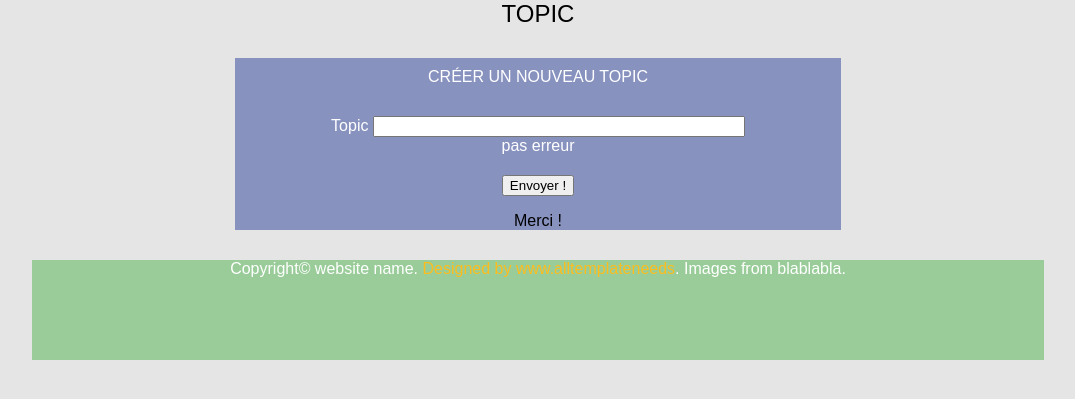
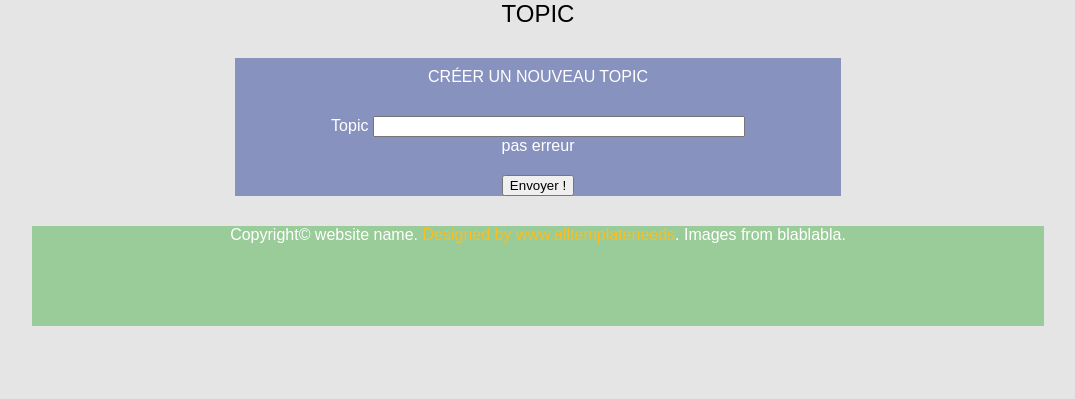
Before and after one commit to ufm040/forumwebforce3, a PHP site: page /topics.php in a window 1280 px wide. Shown: the part 54-453 px from the top of the page, without its empty margins (102-1177 px from the left). Run offline with PHP 8.4, Linux system fonts and the light colour scheme; data that the repository does not hold is empty.

Commit message:
Revert "test branche"
This reverts commit 00c713acccaac115ec98cd8f07f621092805f1e2.

```diff
--- a/topics.php
+++ b/topics.php
@@ -27,7 +27,6 @@ echo '<h2> Topic </h2>'; ?>
 	<div class="submit-label">
 		<input type="submit" value="Envoyer !" />
 	</div>
-	<p>Merci !</p>
 </form>
 
 <?php
```
